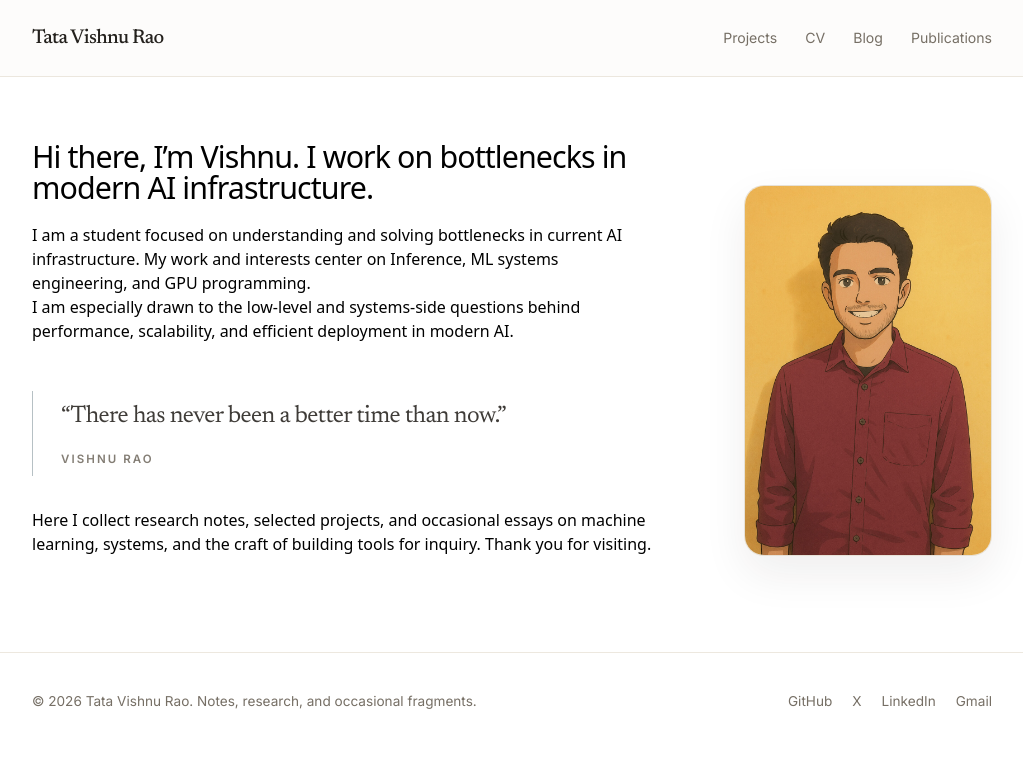
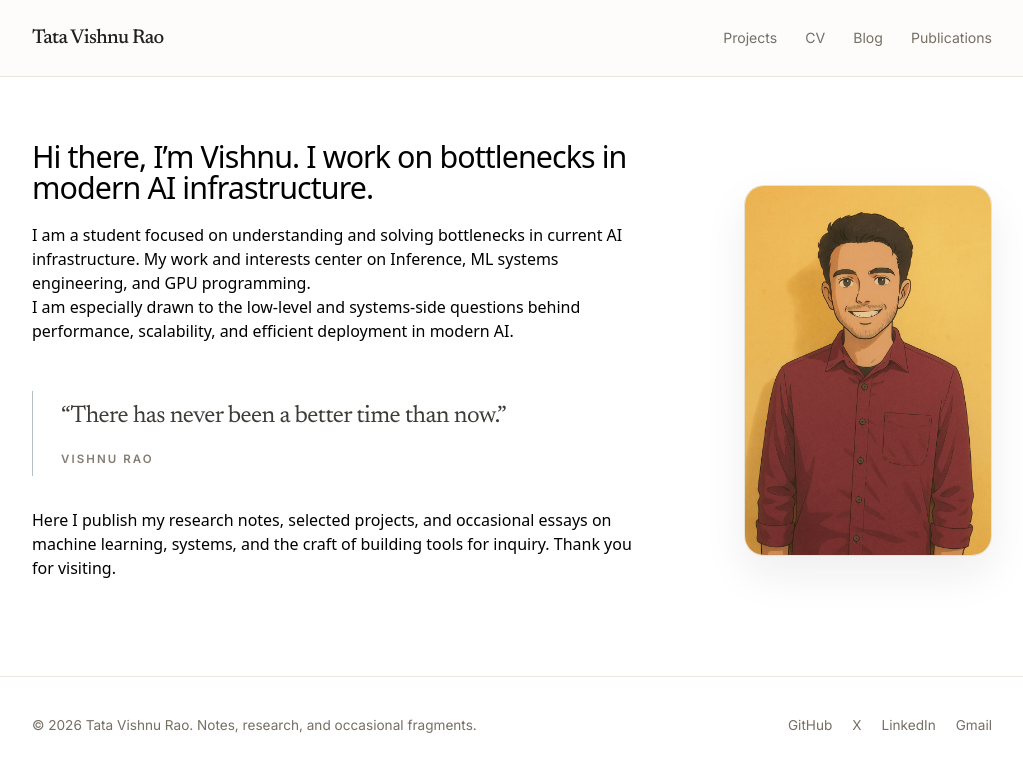
Before and after one commit to tatavishnurao/tatavishnurao.github.io, a Next.js app: page / in a window 1280 px wide. Shown: the top 772 px of the page, without its empty margins (128-1151 px from the left). Built offline with nearby package versions, Linux system fonts and the light colour scheme.

Commit message:
Update homepage closing copy

```diff
--- a/content/site.ts
+++ b/content/site.ts
@@ -15,7 +15,7 @@ export const site = {
     author: "Vishnu Rao"
   },
   closing:
-    "Here I collect research notes, selected projects, and occasional essays on machine learning, systems, and the craft of building tools for inquiry. Thank you for visiting.",
+    "Here I publish my research notes, selected projects, and occasional essays on machine learning, systems, and the craft of building tools for inquiry. Thank you for visiting.",
   links: [
     { label: "GitHub", href: "https://github.com/tatavishnurao" },
     { label: "X", href: "https://x.com/tatavishnurao" },
```
